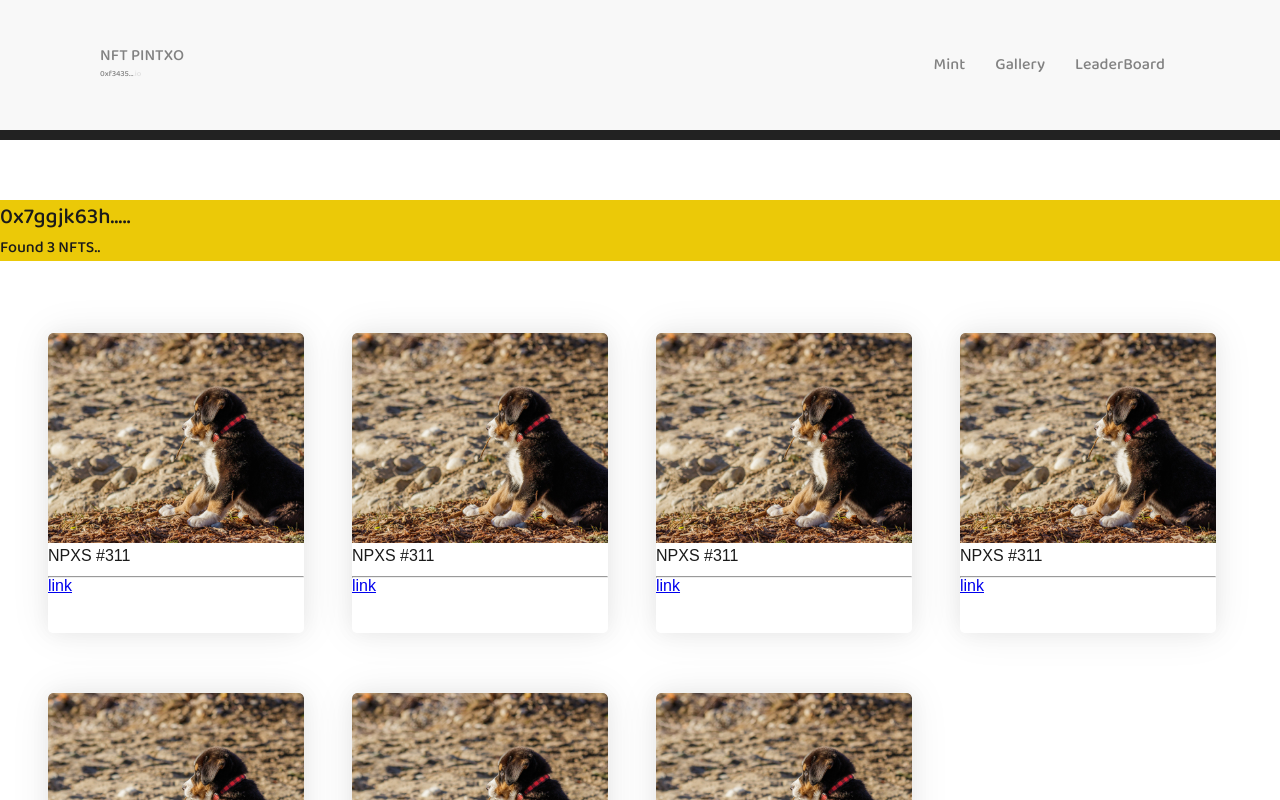
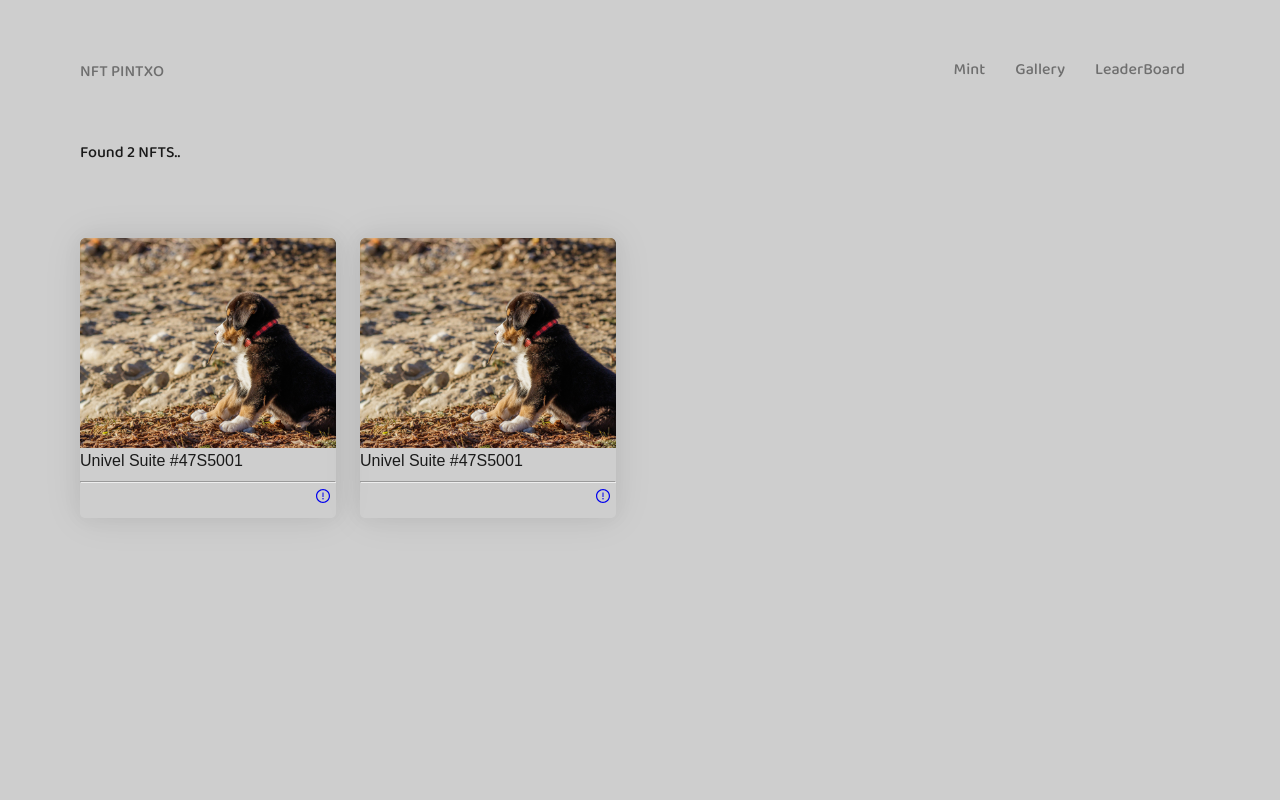
Before and after one commit to denisakera/npxs, a React (Create React App) app: page /Gallery in a window 1280 px wide. Shown: the top 800 px of the page. Built offline with nearby package versions, Linux system fonts and the light colour scheme.

Commit message:
ui edits

```diff
--- a/src/App.js
+++ b/src/App.js
@@ -7,16 +7,25 @@ import Nav from "./components/Navigation";
 import Home from "./components/Home";
 import Gallery from "./components/Gallery";
 import LeaderBoard from "./components/LeaderBoard";
+import styled from "styled-components";
 
+const AppWrapper = styled.div`
+padding: 0px 80px 0;
 
+@media only screen and (max-width: 800px) {
+  padding: 10px;
+}
+`
 const App = () => (
   <Router>
+    <AppWrapper style={{ backgroundColor: "#cecece" }}>
     <Nav />
     <Routes className="container">
       <Route path="/" element={<Home />} />
       <Route path="/Gallery" element={<Gallery />} />
       <Route path="/LeaderBoard" element={<LeaderBoard />} />
     </Routes>
+    </AppWrapper>
   </Router>
 );
 
--- a/src/components/Gallery.jsx
+++ b/src/components/Gallery.jsx
@@ -1,41 +1,68 @@
 import * as s from "../styles/globalStyles";
 import styled from 'styled-components';
 import NFTCard from "./NftCard";
+import { useState } from "react";
+import img from './test.jpg'
+import { shortenAddress } from "../util";
+import { useSelector } from "react-redux";
 
-export const ResponsiveWrapper = styled.div`
+const ResponsiveWrapper = styled.div`
   display: flex;
   flex: 1;
   flex-direction: column;
   flex-wrap: wrap;
   width: 100%;
+
+
   @media (min-width: 767px) {
     flex-direction: row;
   }
 `;
 
-function Gallery() {
+let dummy = [{
+    permalink: 'https://testnets.opensea.io/assets/rinkeby/0x9b407ed04365862abc5363f301a2e5efa13ef2ff/4785',
+    name: 'Univel Suite #47S5001',
+    image_preview_url: img,
+    collection: {
+        slug: 'pt'
+    },
+    token_id: 123
+},
+{
+    permalink: 'https://testnets.opensea.io/assets/rinkeby/0x9b407ed04365862abc5363f301a2e5efa13ef2ff/4785',
+    name: 'Univel Suite #47S5001',
+    image_preview_url: img,
+    collection: {
+        slug: 'pt'
+    },
+    token_id: 123
+}]
+const Gallery = () => {
+    const [myNfts, setMyNfts] = useState(dummy);
+    const blockchain = useSelector((state) => state.blockchain);
+
     return (
-        <s.Screen>
+        <s.Screen style={{ backgroundColor: "#cecece" }}>
             <s.TextTitle>
-            0x7ggjk63h.....
-                </s.TextTitle>
-                <s.TextDescription>
-                    Found 3 NFTS..
-                </s.TextDescription>
+                {blockchain.account !== null && shortenAddress(blockchain.account)}
+            </s.TextTitle>
+            <s.TextDescription>
+                Found {myNfts.length} NFTS..
+            </s.TextDescription>
             <s.Container
                 flex={1}
                 ai={"center"}
-                style={{ padding: 24, backgroundColor: "white" }}
-                //image={"/config/images/bg.png"}
+                style={{ paddingTop: 24, backgroundColor: "#cecece" }}
+            //image={"/config/images/bg.png"}
             >
                 <ResponsiveWrapper>
-                <NFTCard />
-                <NFTCard />
-                <NFTCard />
-                <NFTCard />
-                <NFTCard />
-                <NFTCard />
-                <NFTCard />
+                    {myNfts.length === 0 ? (
+                        <p>No NFTs found!</p>
+                    ) : (
+                        myNfts?.map((nft) => (
+                            <NFTCard {...nft} />
+                        ))
+                    )}
                 </ResponsiveWrapper>
             </s.Container>
         </s.Screen>
--- a/src/components/Home.jsx
+++ b/src/components/Home.jsx
@@ -4,6 +4,7 @@ import { connect } from "../redux/blockchain/blockchainActions";
 import { fetchData } from "../redux/data/dataActions";
 import * as s from "../styles/globalStyles";
 import styled from "styled-components";
+import Status from "./Status";
 
 const truncate = (input, len) =>
   input.length > len ? `${input.substring(0, len)}...` : input;
@@ -80,10 +81,10 @@ export const StyledImg = styled.img`
   background-color: var(--accent);
   border-radius: 100%;
   width: 200px;
-  @media (min-width: 900px) {
+  @media (min-width: 768px) {
     width: 250px;
   }
-  @media (min-width: 1000px) {
+  @media (min-width: 1024px) {
     width: 300px;
   }
   transition: width 0.5s;
@@ -198,10 +199,12 @@ function Home() {
         <s.Container
           flex={1}
           ai={"center"}
-          style={{ padding: 24, backgroundColor: "var(--primary)" }}
+          style={{ padding: 24, backgroundColor: "#cecece" }}
           image={CONFIG.SHOW_BACKGROUND ? "/config/images/bg.png" : null}
         >
           <StyledLogo alt={"logo"} src={"/config/images/logo.png"} />
+          <s.SpacerSmall />
+          <Status />
           <s.SpacerSmall />
           <ResponsiveWrHomeer flex={1} style={{ padding: 24 }} test>
             <s.Container flex={1} jc={"center"} ai={"center"}>
--- a/src/components/Navigation.jsx
+++ b/src/components/Navigation.jsx
@@ -3,18 +3,16 @@ import { useState } from "react";
 import { NavLink, Link } from "react-router-dom";
 import { GiHamburgerMenu } from 'react-icons/gi';
 import styled from "styled-components";
+import { useDispatch, useSelector } from "react-redux";
+import { shortenAddress } from "../util";
 
 const Navigation = styled.header`
   width: 100%;
-  border-bottom: 10px solid #222;
   z-index: 1;
   display: flex;
   justify-content: space-between;
   align-items: center;
-  padding: 0px 100px 0;
   height: 140px;
-  margin-bottom: 60px;
-  background: #f8f8f8;
 
   .logo a {
     padding-top: 33px;
@@ -29,9 +27,10 @@ const Navigation = styled.header`
       display: block;
     }
     em {
-      font-size: 0.5em;
+      font-size: 1em;
       float: left;
       display: block;
+      color: blue;
       img {
         display: inline-block;
         margin-top: 5px;
@@ -85,13 +84,6 @@ const Navigation = styled.header`
     }
   }
 
-  @media only screen and (max-width: 800px) {
-    padding: 0px;
-    .logo {
-      padding-left: 15px;
-      padding-top: 0px !important;
-    }
-  }
 
   @media only screen and (max-width:  768px) {
     height: auto;
@@ -156,6 +148,7 @@ const Navigation = styled.header`
 
 function Nav() {
   const [isExpanded, setIsExpanded] = useState(false);
+  const blockchain = useSelector((state) => state.blockchain);
 
   function handleToggle() {
     setIsExpanded(!isExpanded);
@@ -168,8 +161,7 @@ function Nav() {
             <p>NFT PINTXO</p>
             <em>
               <div className="letterhead">
-                <span className="name">0xf3435...</span>
-                <span className="gray">.io</span>
+                <span className="name">{blockchain.account !== null && shortenAddress(blockchain.account)}</span>
               </div>
             </em>
           </Link>
--- a/src/components/NftCard.jsx
+++ b/src/components/NftCard.jsx
@@ -1,12 +1,13 @@
 import styled from 'styled-components';
 import img from './test.jpg'
 import * as s from '../styles/globalStyles';
+import { AiOutlineExclamationCircle } from 'react-icons/ai';
 
 const CardWrapper = styled.div`
   overflow: hidden;
   padding: 0 0 32px;
-  margin: 48px 24px 12px;
-  height: 300px;
+  margin: 48px 24px 12px 0;
+  height: 280px;
   font-family: Quicksand, arial, sans-serif;
   box-shadow: 0 0 20px rgba(0, 0, 0, 0.05), 0 0px 40px rgba(0, 0, 0, 0.08);
   border-radius: 5px;
@@ -21,15 +22,25 @@ const CardImage = styled.div`
   background-size: cover;
 `;
 
-const NFTCard = () => {
+const StyledLink = styled.div`
+  display: flex;
+  justify-content: end;
+  padding: 5px 5px;
+`;
+
+const NFTCard = ({ name, collection, permalink, image_preview_url, token_id}) => {
     return (
-        <CardWrapper>
-        <CardImage background={img} />
+        <CardWrapper id={`${collection.slug}_${token_id}`}>
+        <CardImage background={image_preview_url} />
         <s.TextDescription>
-            NPXS #311
+            {name}
         </s.TextDescription>
         <hr style={{ marginTop: 8 }} />
-        <a href="https://testnets.opensea.io/assets/rinkeby/0x9b407ed04365862abc5363f301a2e5efa13ef2ff/4785">link</a>
+        <StyledLink>
+        <a target="_blank" href={permalink}>
+          <AiOutlineExclamationCircle />
+        </a>
+        </StyledLink>
         </CardWrapper>
     )
 }
--- /dev/null
+++ b/src/components/Status.jsx
@@ -0,0 +1,16 @@
+import { useState } from "react";
+import * as s from '../styles/globalStyles'
+
+const Status = () => {
+    const [paused, setPaused] = useState(false);
+    const [launched, setLauncedDate] = useState(false);
+
+    return (
+        <div>
+        <s.TextTitle>Collection status: {paused ? 'PAUSED' : 'ACTIVE' }</s.TextTitle>
+        <s.TextTitle>Count Down {launched ? 'LAUNCHED' : 'LAUNCH DATE...'}</s.TextTitle>
+        </div>
+    )
+}
+
+export default Status;
--- /dev/null
+++ b/src/util/index.js
@@ -0,0 +1,3 @@
+export const shortenAddress = (address) => {
+    return `Wallet Address: ${address.slice(0, 5)}...${address.slice(address.length - 4)}`;
+  };
```
Also changed, not shown: src/api/index.js (added, +8 -0 lines), 1 other file (tests, documents, lock files or other folders).
